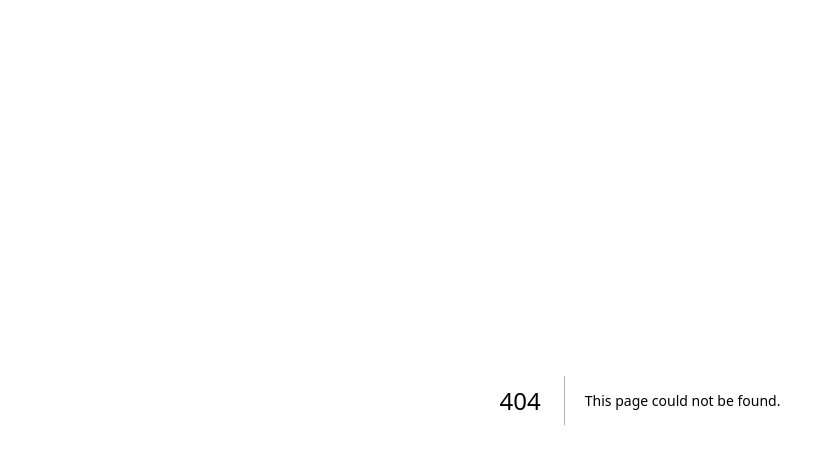
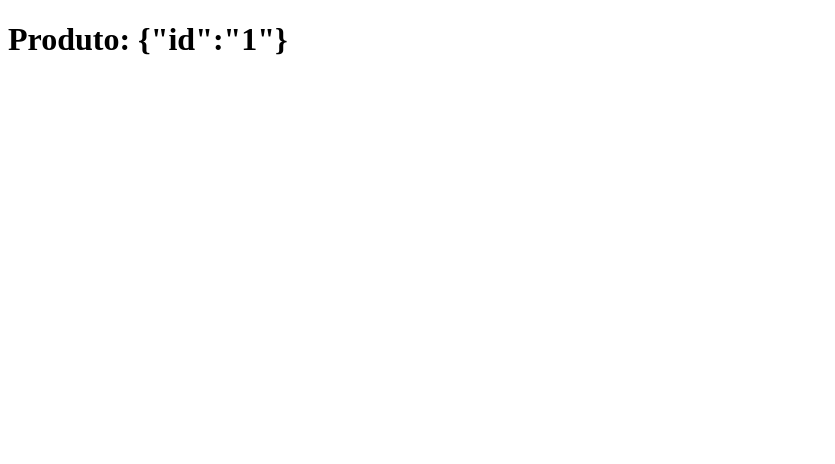
Before and after one commit to felipengr/ignite-shop, a Next.js app: page /product/1 in a window 1280 px wide. Before the commit this address had no page. Shown: the top 464 px of the page, without its empty margins (0-835 px from the left). Built offline with nearby package versions, Linux system fonts and the light colour scheme.

Commit message:
Criando rotas da aplicação

```diff
--- /dev/null
+++ b/src/pages/product/[id].tsx
@@ -0,0 +1,9 @@
+import { useRouter } from 'next/router'
+
+export default function Product() {
+    const { query } = useRouter()
+
+    return (
+        <h1>Produto: {JSON.stringify(query)}</h1>
+    )
+}
--- /dev/null
+++ b/src/pages/success.tsx
@@ -0,0 +1,5 @@
+export default function Product() {
+    return (
+        <h1>Success</h1>
+    )
+}
```
